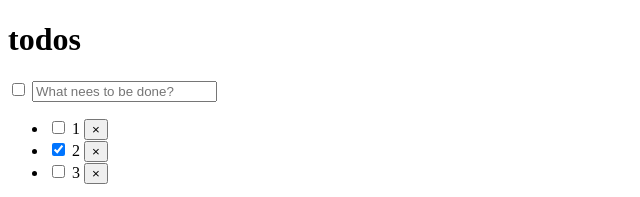
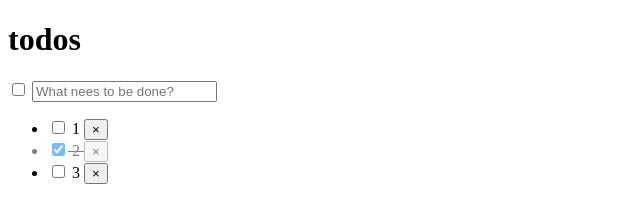
Before and after one commit to yeyu-o3o/miao, a plain HTML site: page todo-vue.html in a window 1280 px wide. Shown: the top 197 px of the page, 0-640 px from the left. Drawn offline with Linux system fonts and the light colour scheme.

Commit message:
增加了已完成的类名

```diff
--- a/todo-vue.html
+++ b/todo-vue.html
@@ -7,7 +7,8 @@
   <title>Document</title>
   <style>
     .completed {
-      display: none;
+      text-decoration: line-through;
+      opacity: 0.5;
     }
   </style>
 </head>
@@ -23,10 +24,11 @@
     </div>
 
     <ul>
-      <li v-for="(todo, idx) of alter(todos)">
+      <li v-for="(todo, idx) of alter(todos)" :class="todo.done==true?'completed':''">
         <input type="checkbox" :checked="todo.done" @change="changeState(idx)">
 
         <span v-show="todo.editState < 0" @dblclick="edit(idx)">{{todo.name}}</span>
+
         <input v-show="todo.editState > 0" type="text" :value="todo.name" :id="'input'+idx"
           @keydown.enter="todo.name=$event.target.value.trim();todo.editState = -1"
           @keydown.escape="todo.editState = -1" @blur="todo.name=$event.target.value.trim();todo.editState = -1">
@@ -82,7 +84,6 @@
 
     methods: {
       addTodo(e) {
-
         let value = e.target.value.trim()
         if (value) {
           this.todos.push({
@@ -130,7 +131,7 @@
         setTimeout(() => {
           input.focus()
         }, 1)
-      }
+      },
     },
 
     watch: {
```
